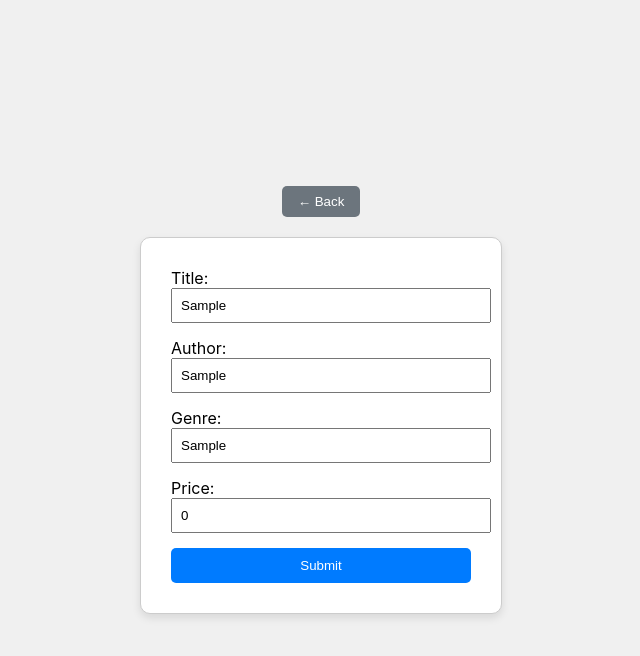
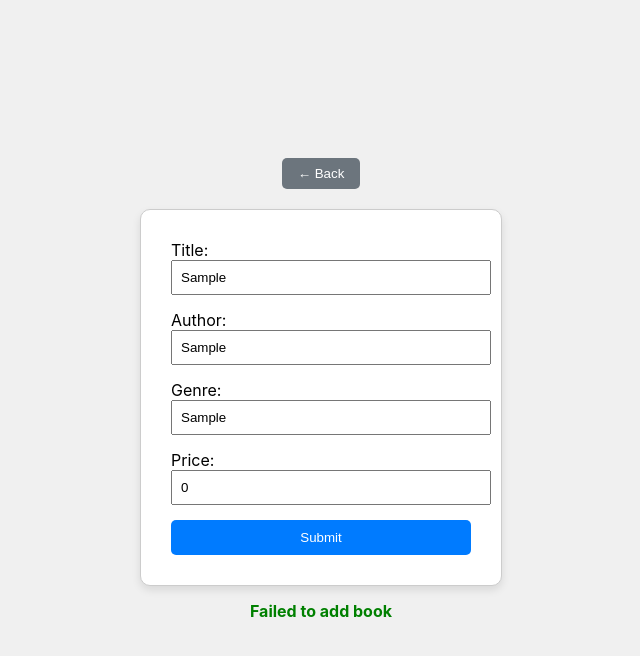
Before and after one commit to aparajit0511/Bookstore_Frontend, a React (Create React App) app: page /newbookentry in a window 1280 px wide. Both pictures are taken after typing "Sample", "Sample", "Sample" into the empty fields and a click on the button "Submit". Shown: the top 656 px of the page, without its empty margins (319-959 px from the left). Built offline with nearby package versions, Linux system fonts and the light colour scheme; no server answers.

Commit message:
adding minor changes

```diff
--- a/src/components/NewBook.js
+++ b/src/components/NewBook.js
@@ -3,6 +3,7 @@ import { useNavigate, Link } from "react-router-dom";
 
 export default function NewBook() {
   const [flag, setFlag] = useState(false);
+  const [error, setError] = useState(true);
   const [book, setBook] = useState({
     title: "",
     author: "",
@@ -23,7 +24,7 @@ export default function NewBook() {
     event.preventDefault();
 
     try {
-      const response = await fetch("http://localhost:8080/books", {
+      const response = await fetch("http://localhost:8080/api/add-books", {
         method: "POST",
         headers: {
           "Content-Type": "application/json",
@@ -39,8 +40,13 @@ export default function NewBook() {
       } else {
         console.error("Failed to add book");
       }
+
+      setTimeout(() => {
+        navigate(`/`);
+      }, 3000);
     } catch (error) {
       console.error("Error during POST request:", error);
+      setError(false);
     }
   };
 
@@ -143,6 +149,11 @@ export default function NewBook() {
           Book added successfully
         </h4>
       )}
+      {!error && (
+        <h4 style={{ marginTop: "15px", color: "green" }}>
+          Failed to add book
+        </h4>
+      )}
     </div>
   );
 }
```
